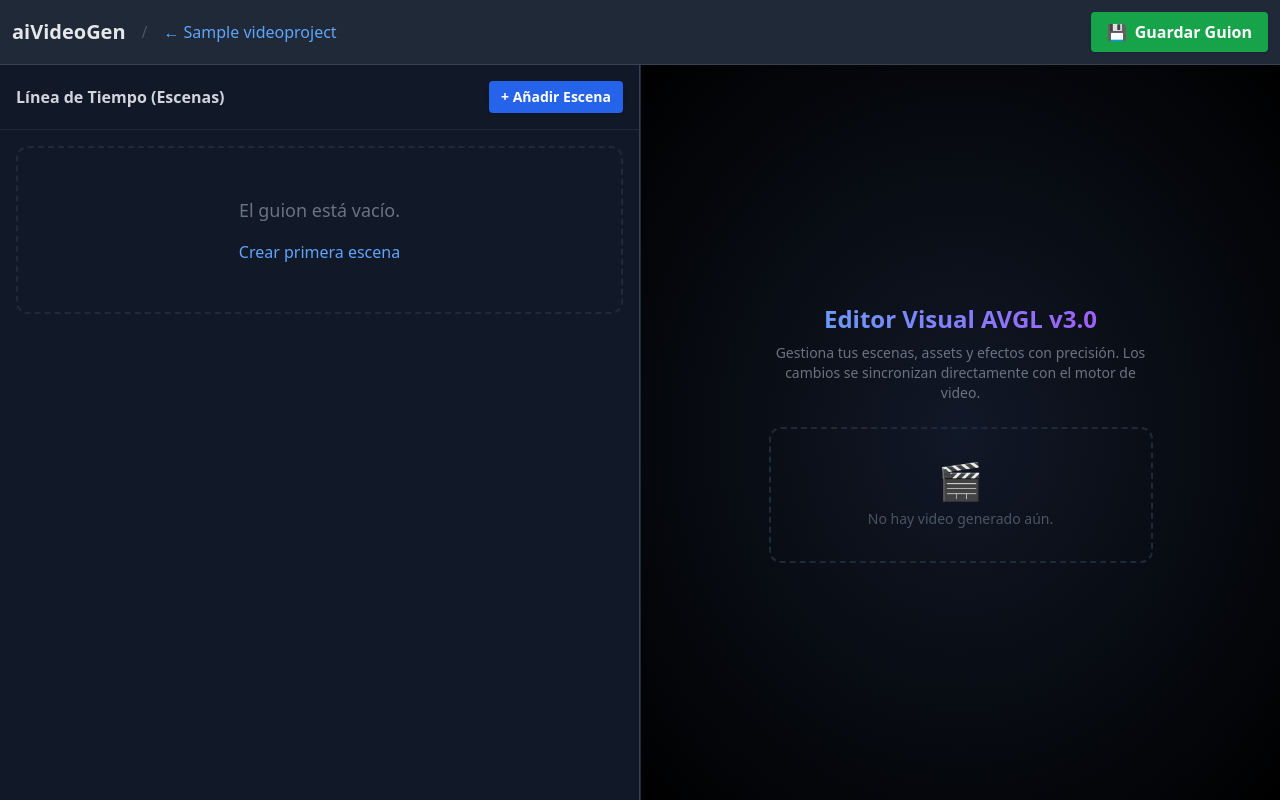
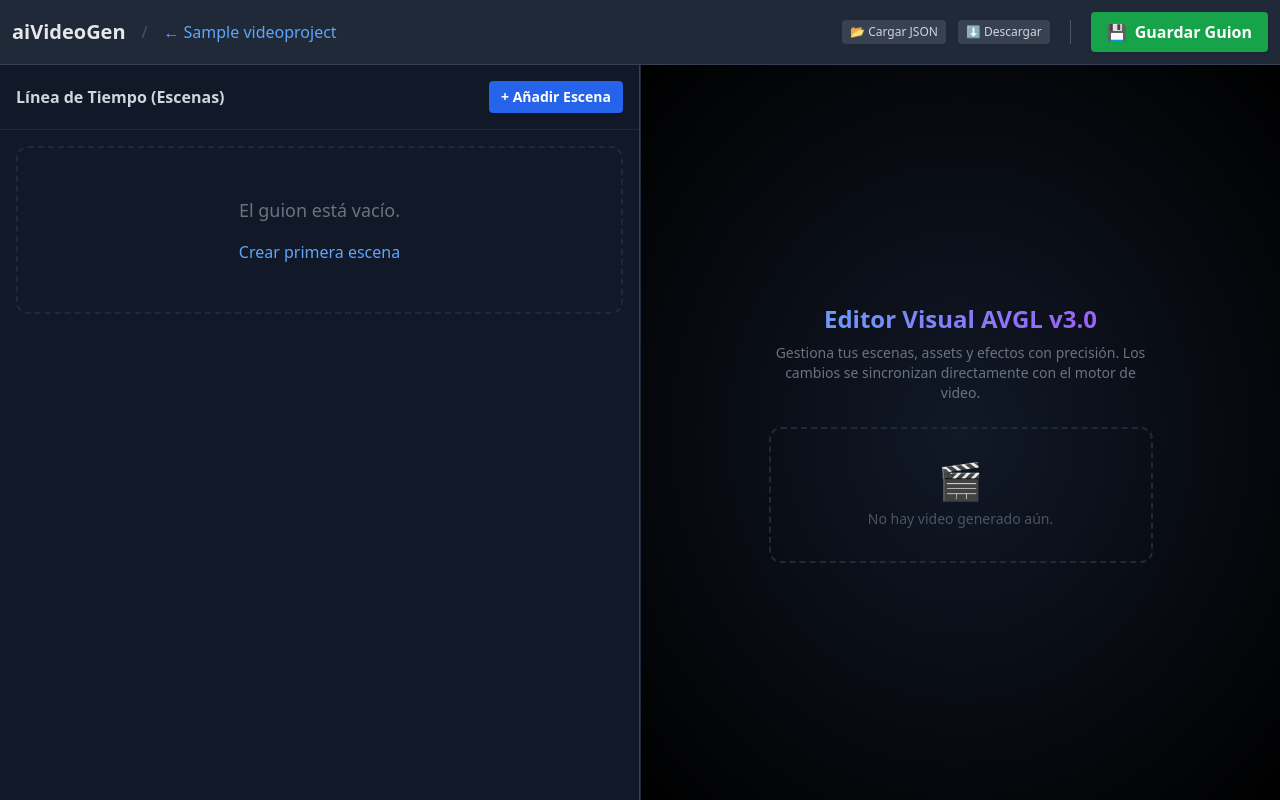
Before and after one commit to cyborg001/aivideogen, a Django app: page /project/1/editor/ in a window 1280 px wide. Run offline with Django 5.2, Linux system fonts and the light colour scheme; tables that the repository leaves empty hold one stand-in row (values such as "Sample post"); some libraries are stand-ins or nearby versions.

Commit message:
Feat: Dedicated Script Creation Workflow (Nav, Import/Export)

```diff
--- a/aivideogen/generator/templates/generator/base.html
+++ b/aivideogen/generator/templates/generator/base.html
@@ -154,6 +154,7 @@
         <a href="{% url 'generator:home' %}" class="logo">aiVideoGen <small
                 style="font-size: 0.6rem; opacity: 0.7;">v2.22.1</small></a>
         <a href="{% url 'researcher:news_list' %}">AI Hub</a>
+        <a href="{% url 'generator:create_script_draft' %}" style="color: #4f46e5;">✨ Crear Guion</a>
         <a href="{% url 'generator:create_project' %}">Crear Nuevo</a>
         <a href="{% url 'generator:asset_list' %}">Assets</a>
         <a href="{% url 'generator:music_list' %}">Música</a>
--- a/aivideogen/generator/templates/generator/home.html
+++ b/aivideogen/generator/templates/generator/home.html
@@ -35,9 +35,6 @@
                 <td>
                     <a href="{% url 'generator:project_detail' project.id %}" class="btn"
                         style="padding: 5px 10px; font-size: 0.8rem;">Ver</a>
-                    <a href="{% url 'generator:project_editor' project.id %}" class="btn"
-                        style="padding: 5px 10px; font-size: 0.8rem; background-color: #4f46e5; border-color: #4f46e5;"
-                        title="Editor Visual Beta">✨ Editar</a>
                     {% if project.status == 'completed' and project.output_exists %}
                     <a href="{% url 'generator:youtube_upload' project.id %}" class="btn" target="_blank"
                         style="background-color: #ff0000; border-color: #ff0000; padding: 5px 10px; font-size: 0.8rem; margin-left: 5px;">YouTube</a>
--- a/aivideogen/generator/templates/generator/project_editor.html
+++ b/aivideogen/generator/templates/generator/project_editor.html
@@ -49,6 +49,15 @@
             </a>
         </div>
         <div class="flex items-center gap-3">
+            <!-- File Operations -->
+            <input type="file" x-ref="jsonFile" class="hidden" @change="importScript($event)">
+            <button @click="$refs.jsonFile.click()"
+                class="text-xs bg-gray-700 hover:bg-gray-600 px-2 py-1 rounded text-gray-300">📂 Cargar JSON</button>
+            <button @click="exportScript()"
+                class="text-xs bg-gray-700 hover:bg-gray-600 px-2 py-1 rounded text-gray-300">⬇️ Descargar</button>
+
+            <div class="w-px h-6 bg-gray-600 mx-2"></div>
+
             <span x-show="isSaving" class="text-yellow-400 text-sm font-mono animate-pulse" x-cloak>Guardando...</span>
             <button @click="saveScript()"
                 class="bg-green-600 hover:bg-green-500 text-white px-4 py-2 rounded shadow flex items-center gap-2 font-bold transition">
@@ -546,6 +555,42 @@
                     this.script.blocks[0].scenes.splice(index, 1);
                     this.saveScript();
                 }
+            },
+
+            exportScript() {
+                const dataStr = "data:text/json;charset=utf-8," + encodeURIComponent(JSON.stringify(this.script, null, 4));
+                const downloadAnchorNode = document.createElement('a');
+                downloadAnchorNode.setAttribute("href", dataStr);
+                const name = "guion_" + new Date().toISOString().slice(0, 10) + ".json";
+                downloadAnchorNode.setAttribute("download", name);
+                document.body.appendChild(downloadAnchorNode);
+                downloadAnchorNode.click();
+                downloadAnchorNode.remove();
+            },
+
+            importScript(event) {
+                const file = event.target.files[0];
+                if (!file) return;
+
+                const reader = new FileReader();
+                reader.onload = (e) => {
+                    try {
+                        const json = JSON.parse(e.target.result);
+                        if (!json.blocks && !json.scenes) throw new Error("Formato JSON inválido");
+
+                        // Basic norm
+                        if (!json.blocks) json.blocks = [{ title: "Bloque Importado", scenes: json.scenes || [] }];
+
+                        this.script = json;
+                        this.saveScript(); // Save to DB
+                        alert("✅ Guion cargado correctamente.");
+                    } catch (err) {
+                        alert("Error cargando JSON: " + err.message);
+                    }
+                };
+                reader.readAsText(file);
+                // Reset input
+                event.target.value = '';
             }
 
         }));
--- a/aivideogen/generator/urls.py
+++ b/aivideogen/generator/urls.py
@@ -24,6 +24,7 @@ urlpatterns = [
     path('sfx/<int:sfx_id>/delete/', views.delete_sfx, name='delete_sfx'),
 
     # Feature: Visual Script Editor
+    path('script/new/', views.create_script_draft, name='create_script_draft'),
     path('project/<int:project_id>/editor/', views.project_editor, name='project_editor'),
     path('api/project/<int:project_id>/script/', views.get_project_script_json, name='get_project_script_json'),
     path('api/project/<int:project_id>/script/save/', views.save_project_script_json, name='save_project_script_json'),
--- a/aivideogen/generator/views.py
+++ b/aivideogen/generator/views.py
@@ -488,6 +488,29 @@ def delete_sfx(request, sfx_id):
 # VISUAL SCRIPT EDITOR (Feature: visual-editor)
 # -------------------------------------------------------------------------
 
+def create_script_draft(request):
+    """Creates a blank draft project and redirects to the editor."""
+    from django.utils import timezone
+    title = f"Nuevo Guion {timezone.now().strftime('%Y-%m-%d %H:%M')}"
+
+    # Initialize with a basic JSON template
+    default_script = {
+        "blocks": [
+            {
+                "title": "Bloque 1",
+                "scenes": []
+            }
+        ]
+    }
+    import json
+
+    project = VideoProject.objects.create(
+        title=title,
+        status='pending', # Using pending as generic "draft" for now, or add specific choice later
+        script_text=json.dumps(default_script, indent=4)
+    )
+    return redirect('generator:project_editor', project_id=project.id)
+
 def project_editor(request, project_id):
     """Renders the main visual editor interface."""
     project = get_object_or_404(VideoProject, id=project_id)
```
